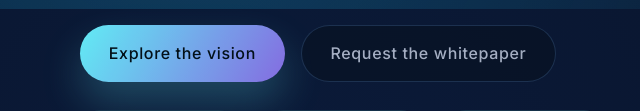
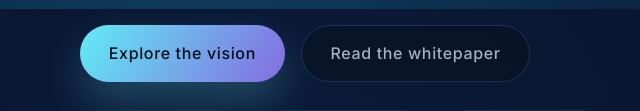
Before and after one commit to neurospark2099/github.io, a plain HTML site: page index.html in a window 1280 px wide. Shown: the part 791-902 px from the top of the page, 0-640 px from the left. Drawn offline with Linux system fonts and the light colour scheme.

Commit message:
Update index.html

```diff
--- a/index.html
+++ b/index.html
@@ -28,7 +28,7 @@
                     <li><a href="#vision">Vision</a></li>
                     <li><a href="#stack">Symphony Stack</a></li>
                     <li><a href="#labs">Labs</a></li>
-                    <li><a class="nav-cta" href="#contact">Whitepaper</a></li>
+                    <li><a class="nav-cta" href="whitepaper.html" target="_blank" rel="noopener">Whitepaper</a></li>
                 </ul>
             </div>
         </nav>
@@ -44,7 +44,7 @@
                     </p>
                     <div class="hero-actions">
                         <a class="btn btn-primary" href="#vision">Explore the vision</a>
-                        <a class="btn btn-ghost" href="#contact">Request the whitepaper</a>
+                        <a class="btn btn-ghost" href="whitepaper.html" target="_blank" rel="noopener">Read the whitepaper</a>
                     </div>
                     <dl class="hero-stats" aria-label="Key metrics">
                         <div>
@@ -279,12 +279,14 @@
                     <a href="#vision">Vision</a>
                     <a href="#stack">Stack</a>
                     <a href="#labs">Labs</a>
-                    <a href="#contact">Whitepaper</a>
+                    <a href="whitepaper.html" target="_blank" rel="noopener">Whitepaper</a>
+                    <a href="#contact">Contact</a>
                 </div>
                 <div class="footer-meta">
                     <span>© 2025 Lumen Etoile. All rights reserved.</span>
                     <span>Privacy-first symbolic infrastructure.</span>
-                    <a class="privacy-link" href="#" aria-label="Open privacy policy">Privacy Policy</a>
+                    <a class="privacy-link" href="privacy.html" target="_blank" rel="noopener" aria-label="Open privacy policy">Privacy Policy</a>
+                    <a class="privacy-link" href="mailto:contact@lumenetoile.com">contact@lumenetoile.com</a>
                 </div>
             </div>
         </footer>
```
